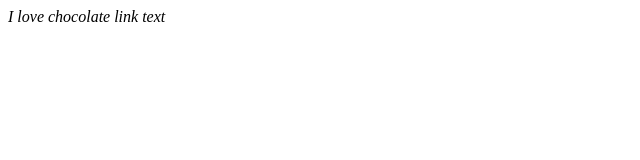
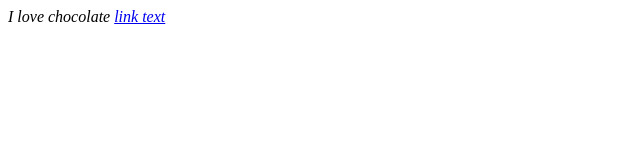
Before and after one commit to ramona-blu/ramona-blu.github.io, a plain HTML site: page index.html in a window 1280 px wide. Shown: the full height of the page, 0-640 px from the left. Drawn offline with Linux system fonts and the light colour scheme.

Commit message:
adding html

```diff
--- a/index.html
+++ b/index.html
@@ -4,4 +4,4 @@
 <head>
 <body>
 <em>I love chocolate</strong>
-<a href_"https://siroop.ch/">link text</a>
+<a href="https://siroop.ch/">link text</a>
```
